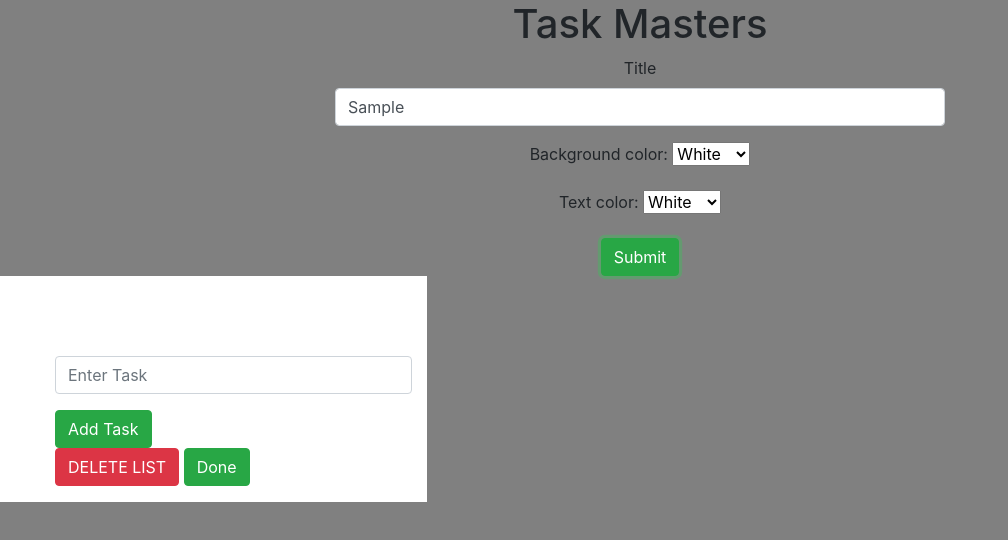
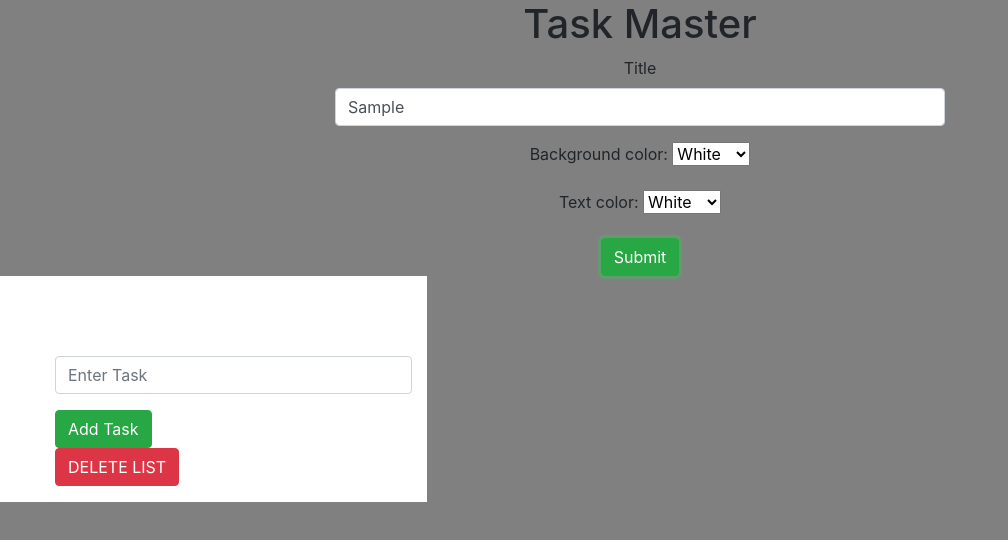
Before and after one commit to SeanFuller294/TaskMaster, a plain HTML site: page index.html in a window 1280 px wide. Both pictures are taken after typing "Sample" into the empty fields and a click on the button "Submit". Shown: the whole page, without its empty margins (0-1008 px from the left). Drawn offline with nearby package versions, Linux system fonts and the light colour scheme.

Commit message:
Hide broken Done button

```diff
--- a/app/Models/List.js
+++ b/app/Models/List.js
@@ -13,7 +13,7 @@ export default class List {
     getTemplate(index) {
         let template = `
         <div class = "col-4 ${this.color} text${this.textColor}">
-        <i class="${this.complete}"></i>
+        <div class="${this.complete}"></div>
       <h1>${this.title}</h1>
       <ul>`
         template += this.drawTasks(index)
@@ -26,7 +26,7 @@ export default class List {
                 <button class="btn btn-success"type="submit">Add Task</button>
                 </form>
       <button class="btn btn-danger" onclick="app.controllers.listController.deleteList(${index})">DELETE LIST</button>
-      <button class="btn btn-success" onclick"app.controllers.listController.completeList(${index})>Done</button>
+   <!-- <button class="btn btn-success" onclick"app.controllers.listController.completeList(${index})>Done</button> -->
       </div>
         `
         return template
--- a/index.html
+++ b/index.html
@@ -15,7 +15,7 @@
     <div class="container-fluid">
         <div class="row">
             <div class="col-12 text-center">
-                <h1>Task Masters</h1>
+                <h1>Task Master</h1>
             </div>
         </div>
         <div class="row text-center justify-content-center">
```
